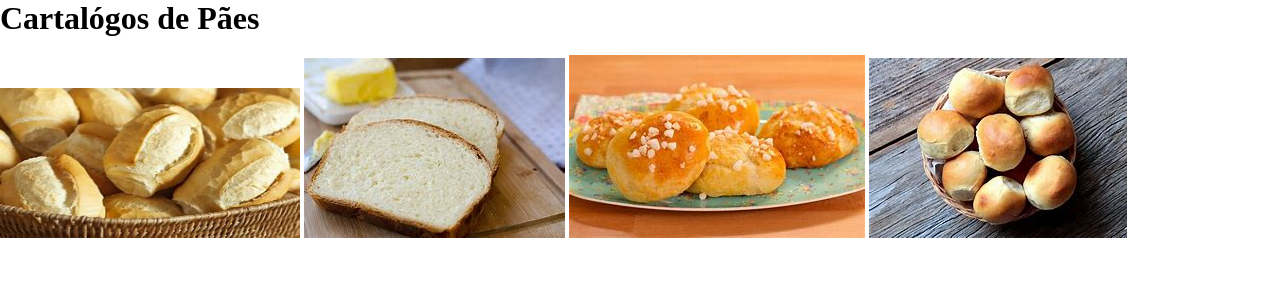
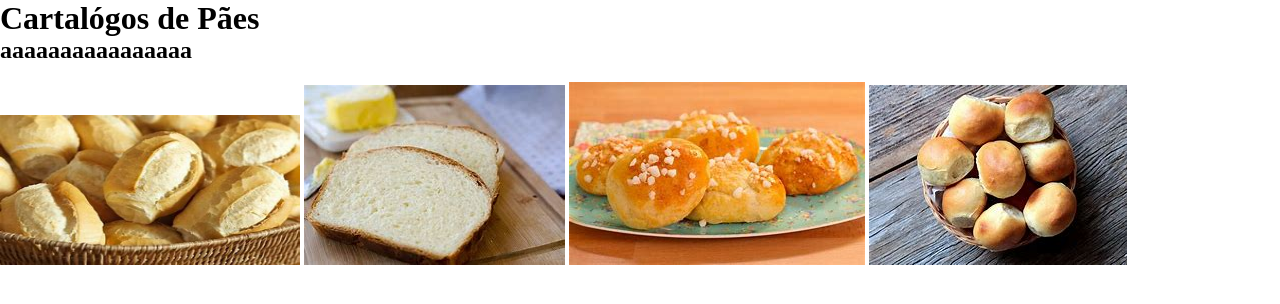
Before and after one commit to FehhNascimento/PW_WEFinfo, a PHP site: page /pages/pao.php in a window 1280 px wide. Shown: the part 100-404 px from the top of the page. Run offline with PHP 8.4, Linux system fonts and the light colour scheme.

Commit message:
Update pao.php

```diff
--- a/pages/pao.php
+++ b/pages/pao.php
@@ -19,6 +19,7 @@
 
       </aside>
       <h1>Cartalógos de Pães</h1>
+    <h2>aaaaaaaaaaaaaaaa</h2>
       <br>
       <img src="../fotos/baixados.jpeg" height="150px" width="300px">
       <img src="../fotos/paao.jpeg">
```
